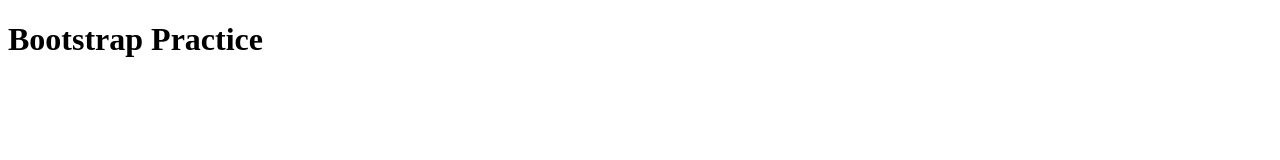
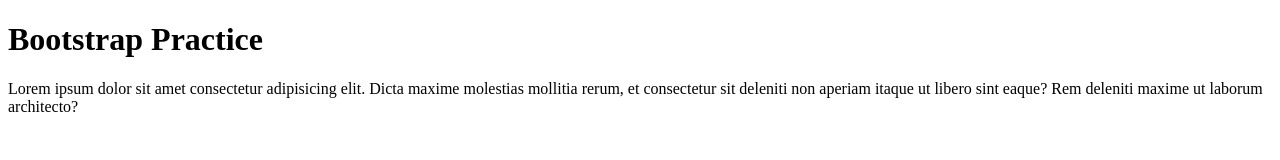
Before and after one commit to ladylivs/04082023, a plain HTML site: page example-repo/index.html in a window 1280 px wide. Drawn offline with Linux system fonts and the light colour scheme.

Commit message:
added lorem paragraph

```diff
--- a/example-repo/index.html
+++ b/example-repo/index.html
@@ -8,5 +8,6 @@
 </head>
 <body>
     <h1>Bootstrap Practice</h1>
+    <p>Lorem ipsum dolor sit amet consectetur adipisicing elit. Dicta maxime molestias mollitia rerum, et consectetur sit deleniti non aperiam itaque ut libero sint eaque? Rem deleniti maxime ut laborum architecto?</p>
 </body>
 </html>
```
